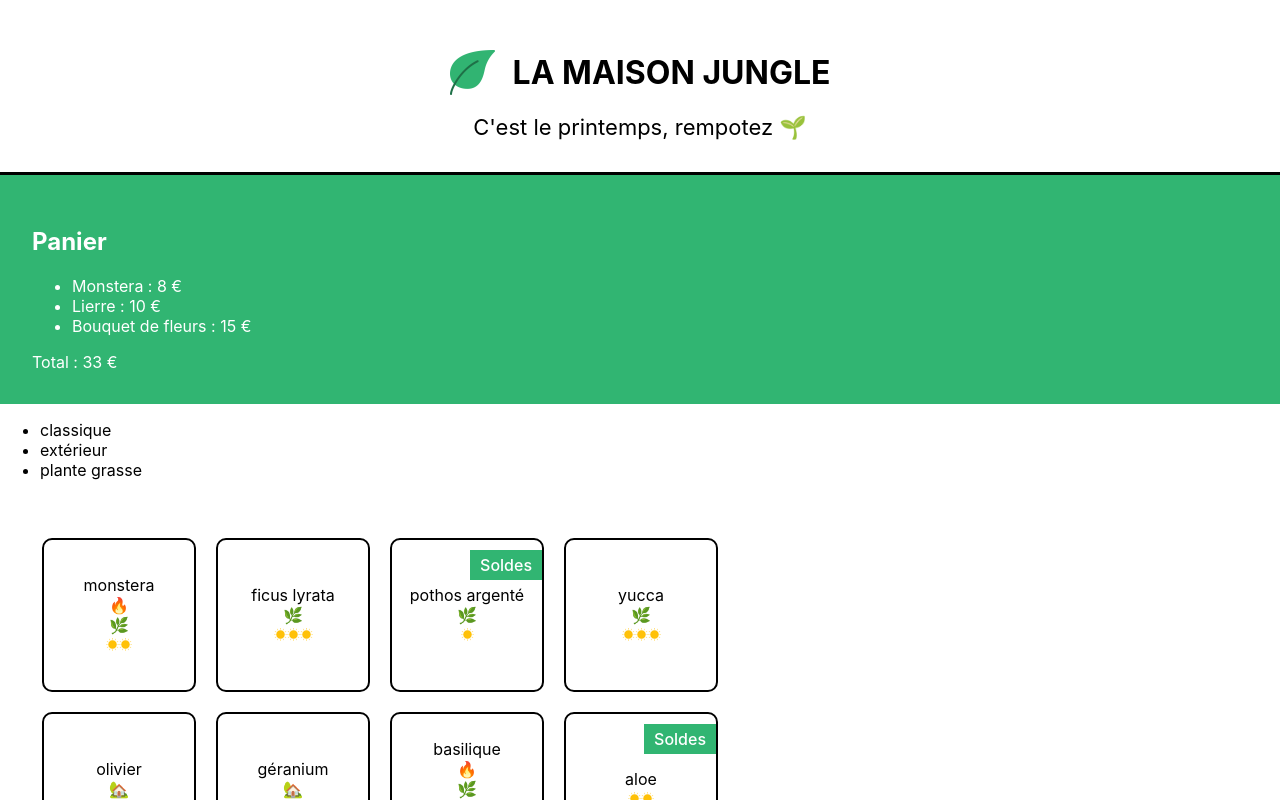
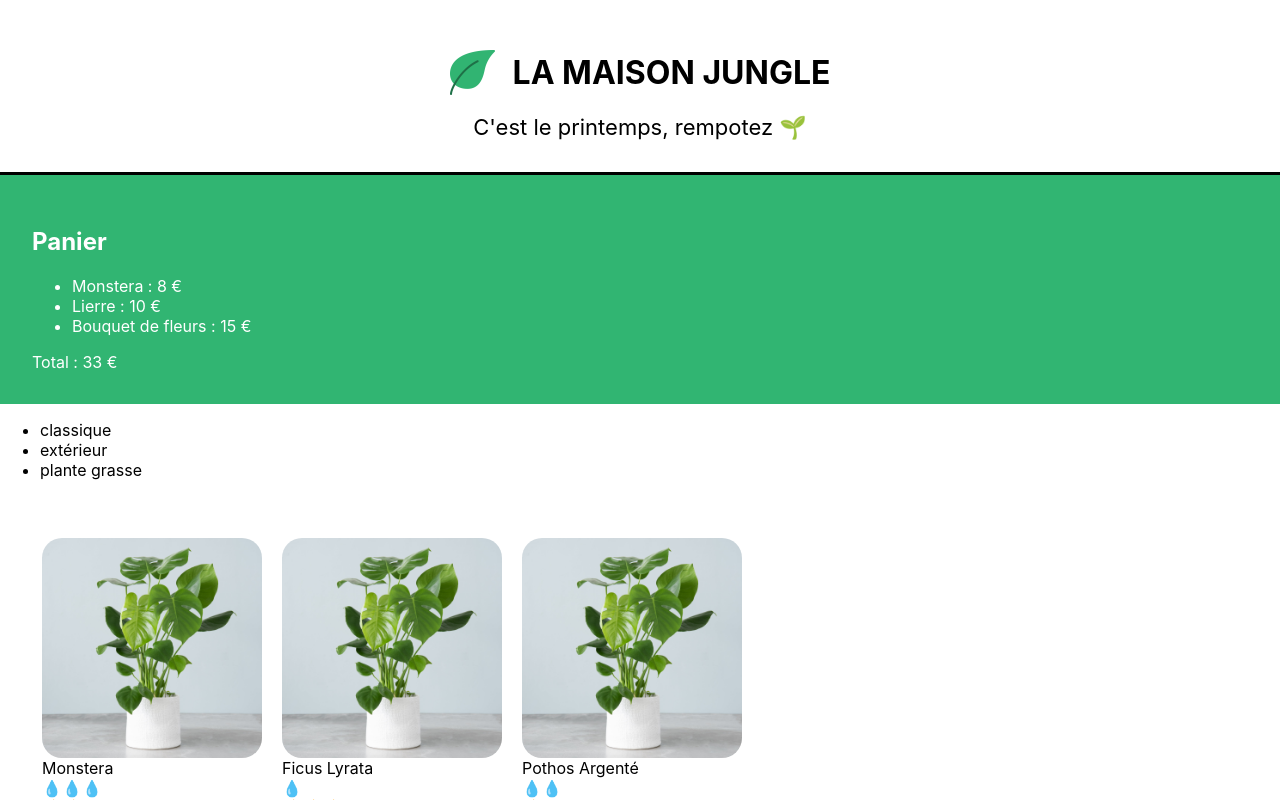
Before and after one commit to ceddevstudent89/la-maison-jungle, a React (Create React App) app: page / in a window 1280 px wide. Shown: the top 800 px of the page. Built offline with nearby package versions, Linux system fonts and the light colour scheme.

Commit message:
Ajout composant PlantItem et modifications

```diff
--- a/src/components/CareScale.js
+++ b/src/components/CareScale.js
@@ -1,16 +1,16 @@
 import Sun from "../assets/sun.svg";
+import Water from "../assets/water.svg";
 
-export default function CareScale(props) {
-  console.log(props);
-
-  const scaleValue = props.scaleValue;
-
+export default function CareScale({ scaleValue, careType }) {
   const range = [1, 2, 3];
 
+  const scaleType = careType === "light" ? "☀️" : "💧";
   return (
     <div>
       {range.map((rangeElement) =>
-        scaleValue >= rangeElement ? <img src={Sun} alt="Soleil" /> : null
+        scaleValue >= rangeElement ? (
+          <span key={rangeElement.toString()}>{scaleType}</span>
+        ) : null
       )}
     </div>
   );
--- /dev/null
+++ b/src/components/PlantItem.js
@@ -0,0 +1,17 @@
+import CareScale from "./CareScale";
+import "../styles/PlantItem.css";
+
+export default function PlantItem({ name, cover, id, light, water }) {
+  return (
+    <div>
+      <li key={id} className="lmj-plant-item">
+        <img src={cover} alt="plant" className="lmj-plant-item-cover" />
+        {name}
+        <div>
+          <CareScale careType="water" scaleValue={water} />
+          <CareScale careType="light" scaleValue={light} />
+        </div>
+      </li>
+    </div>
+  );
+}
--- a/src/components/ShoppingList.js
+++ b/src/components/ShoppingList.js
@@ -1,6 +1,7 @@
 import { plantList } from "../datas/plantList";
 import "../styles/ShoppingList.css";
 import CareScale from "./CareScale";
+import PlantItem from "./PlantItem";
 
 export default function ShoppingList() {
   // Création d'un tableau avec les différentes catégories
@@ -21,17 +22,14 @@
         ))}
       </ul>
       <ul className="lmj-plant-list">
-        {plantList.map((plant) => (
-          <li key={`${plant.id}`} className="lmj-plant-item">
-            {plant.name}
-            {plant.isSpecialOffer && <div className="lmj-sales">Soldes</div>}
-            {plant.isBestSale && <span>🔥</span>}
-            {(plant.isBestSale || plant.category === "classique") && (
-              <span>🌿</span>
-            )}
-            {plant.category === "extérieur" && <span>🏡</span>}
-            <CareScale scaleValue={plant.light} />
-          </li>
+        {plantList.map(({ id, cover, name, water, light }) => (
+          <PlantItem
+            id={id}
+            cover={cover}
+            name={name}
+            water={water}
+            light={light}
+          />
         ))}
       </ul>
     </>
--- /dev/null
+++ b/src/styles/PlantItem.css
@@ -0,0 +1,14 @@
+.lmj-plant-item-cover {
+  height: 220px;
+  width: 220px;
+  border-radius: 20px;
+}
+
+.lmj-plant-item {
+  margin: 10px;
+  display: flex;
+  align-items: flex-start;
+  justify-content: center;
+  flex-direction: column;
+  text-transform: capitalize;
+}
--- a/src/styles/ShoppingList.css
+++ b/src/styles/ShoppingList.css
@@ -4,19 +4,6 @@
   display: flex;
   flex-wrap: wrap;
   max-width: 800px;
-}
-
-.lmj-plant-item {
-  border: solid 2px black;
-  border-radius: 10px;
-  height: 150px;
-  width: 150px;
-  margin: 10px;
-  display: flex;
-  align-items: center;
-  justify-content: center;
-  flex-direction: column;
-  position: relative;
 }
 
 .lmj-sales {
```
